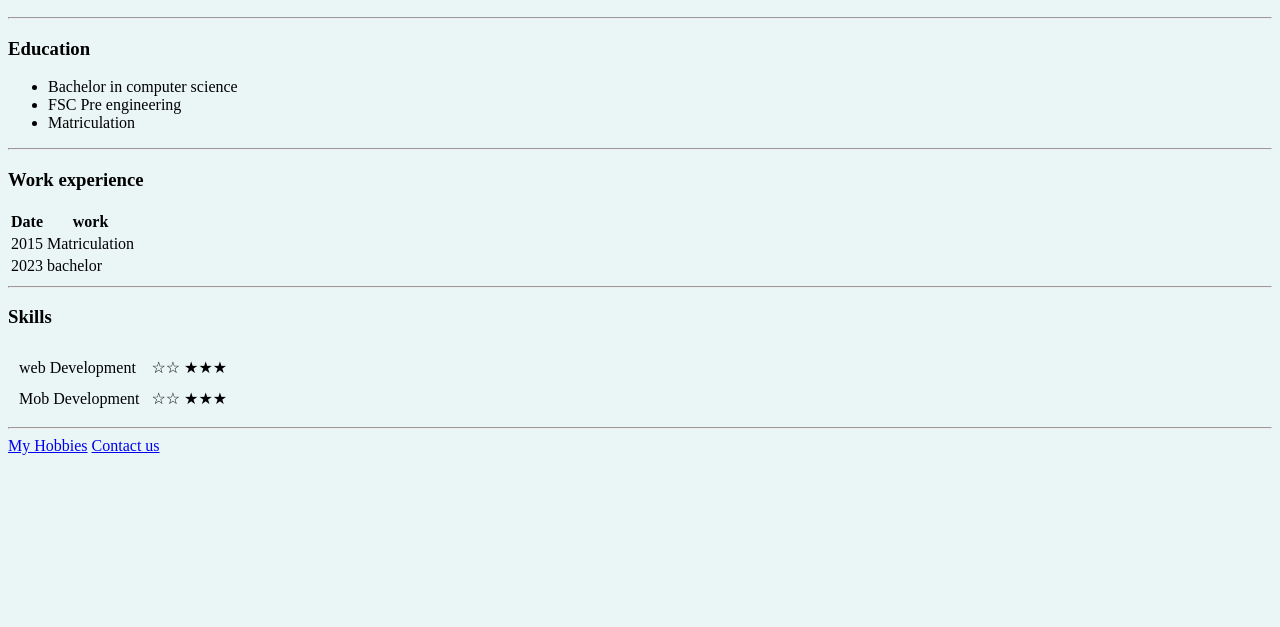
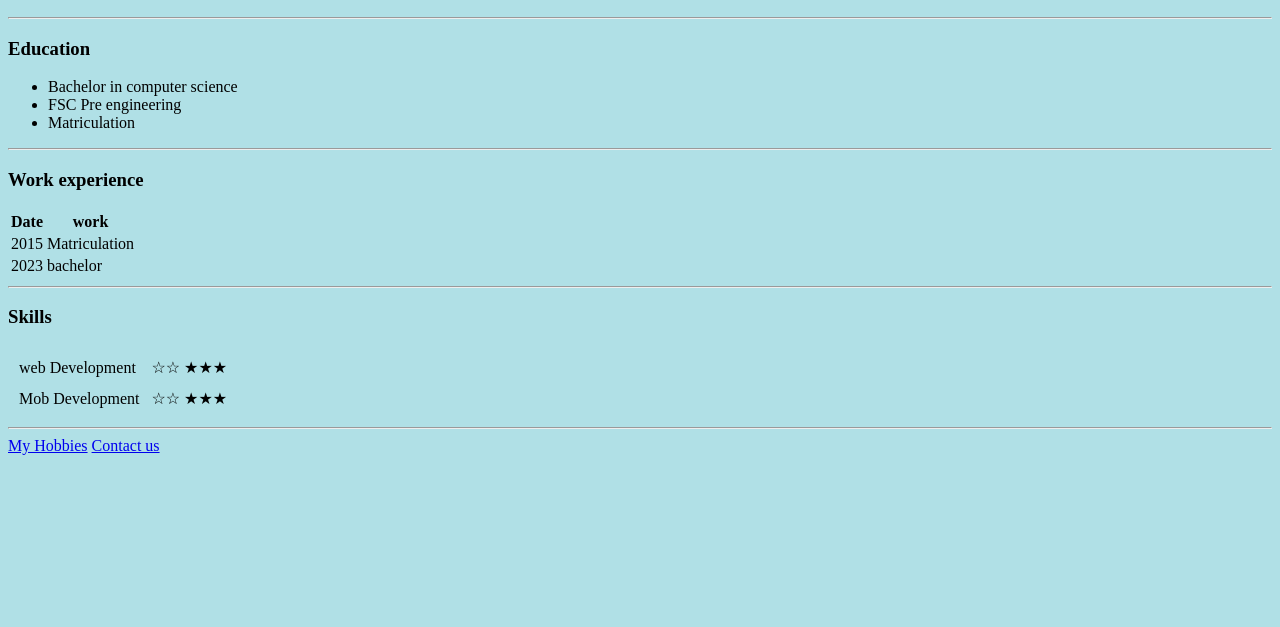
Before and after one commit to Mubashir514/cv, a plain HTML site: page index.html in a window 1280 px wide. Shown: the part 173-800 px from the top of the page. Drawn offline with Linux system fonts and the light colour scheme.

Commit message:
Add files via upload

```diff
--- a/index.html
+++ b/index.html
@@ -8,7 +8,7 @@
     <title>Personal site</title>
 </head>
 
-<body style="background-color: #EAF6F6;">
+<body style="background-color: powderblue;">
     <table cellspacing="12" >
         <tr>
             <td><img title="Mubashir Hassan" style="height: 100px;" src="Mubashir-modified.png" alt="Mubashir Hassan fb pic"></td>
```
